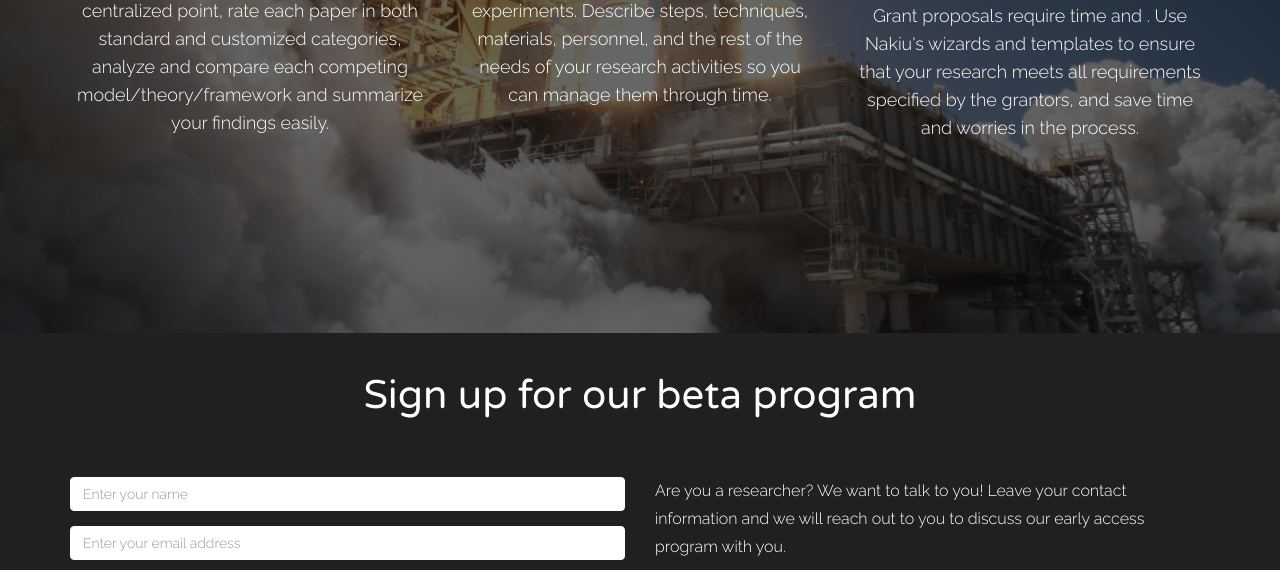
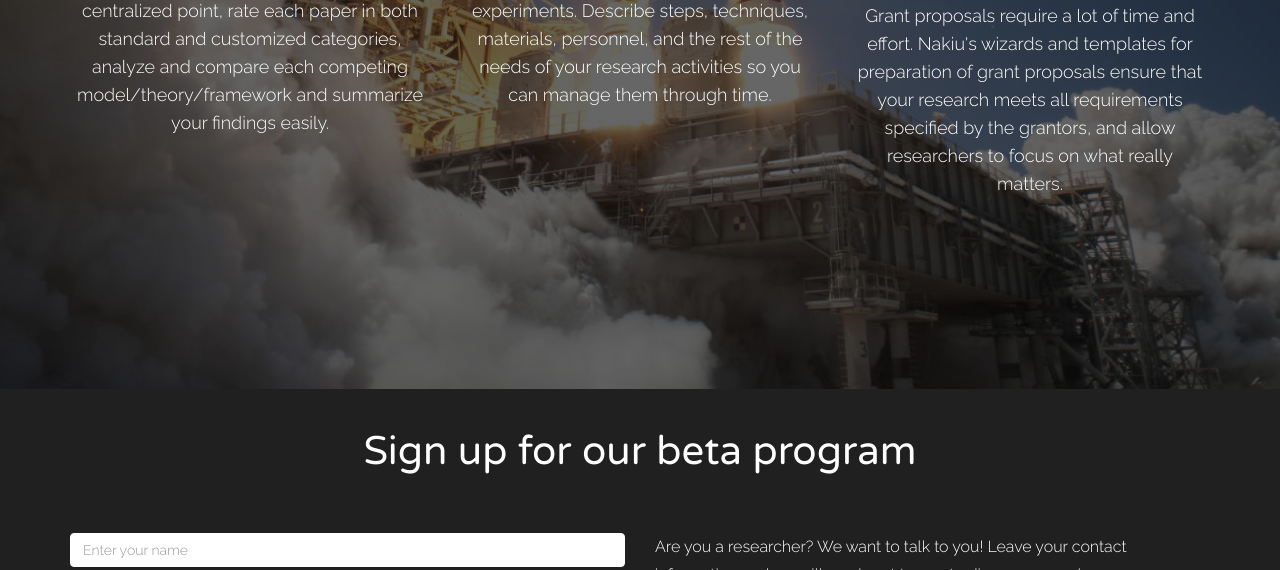
Before and after one commit to nakiuapp/nakiuapp.github.io, a plain HTML site: page index.html in a window 1280 px wide. Shown: the part 530-1100 px from the top of the page. Drawn offline with Linux system fonts and the light colour scheme.

Commit message:
Finished copy for research grant proposals.

```diff
--- a/index.html
+++ b/index.html
@@ -36,10 +36,6 @@
     <header id="header">
         <div class="header-overlay">
             <div class="container">
-                <!-- Logo Starts -->
-                <!-- <div class="hexagon">
-                    <i class="fa fa-flash"></i><span></span>
-                </div> -->
                 <!-- Logo Ends -->
                 <!-- Main Heading Starts -->
                 <div class="main-head">
@@ -76,9 +72,9 @@
                         <h4>
                             Grant Proposal Preparation</h4>
                         <p>
-                            Grant proposals require time and . Use Nakiu's wizards and templates
-                            to ensure that your research meets all requirements specified by the
-                            grantors, and save time and worries in the process.
+                            Grant proposals require a lot of time and effort. Nakiu's wizards and templates
+                            for preparation of grant proposals ensure that your research meets all requirements specified by the
+                            grantors, and allow researchers to focus on what really matters.
                         </p>
                     </div>
                 </div>
```
